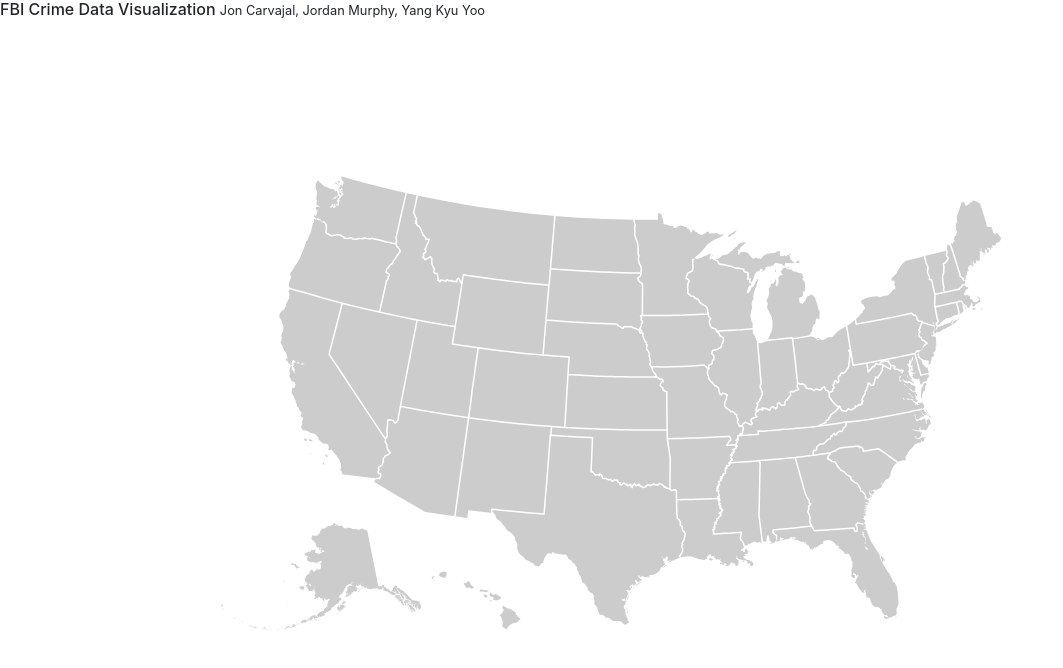
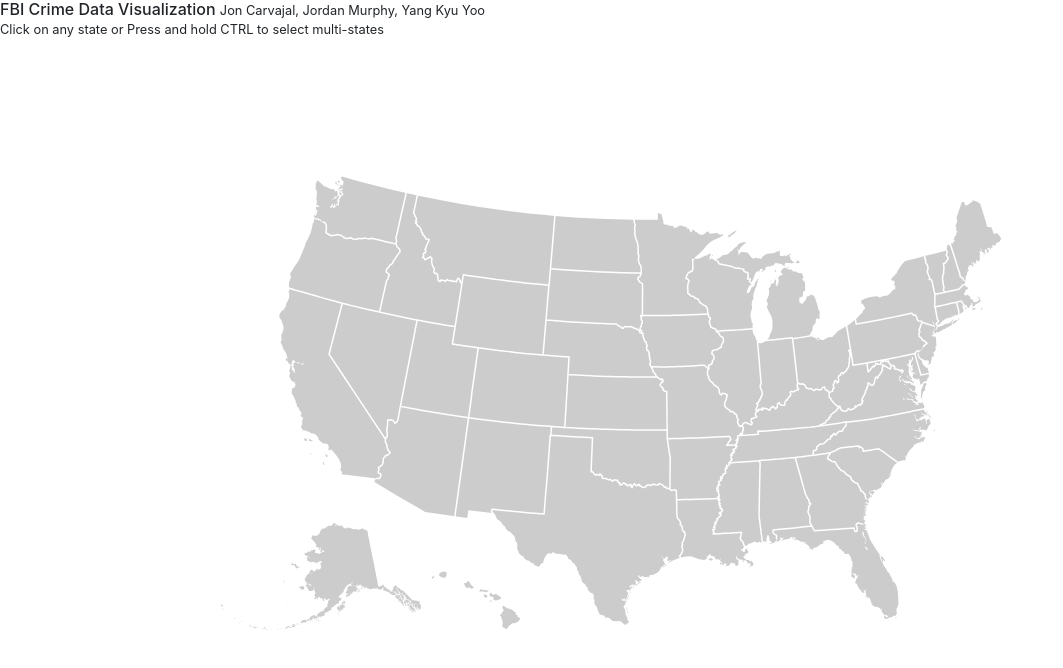
Before and after one commit to jon-c-carvajal/swe632-crime-data, a plain HTML site: page index.html in a window 1280 px wide. Shown: the top 668 px of the page, without its empty margins (0-1063 px from the left). Drawn offline with nearby package versions, Linux system fonts and the light colour scheme.

Commit message:
add short user instruction

```diff
--- a/index.html
+++ b/index.html
@@ -9,7 +9,8 @@
 	<div id="map">
 		<div>
 			<h6 class="" style="position:fixed;">FBI Crime Data Visualization
-					<small>Jon Carvajal, Jordan Murphy, Yang Kyu Yoo</small>
+					<small>Jon Carvajal, Jordan Murphy, Yang Kyu Yoo</small> <br>
+					<small>Click on any state or Press and hold CTRL to select multi-states</small>
 			</h6>
 		</div>
 		<svg></svg>
```
